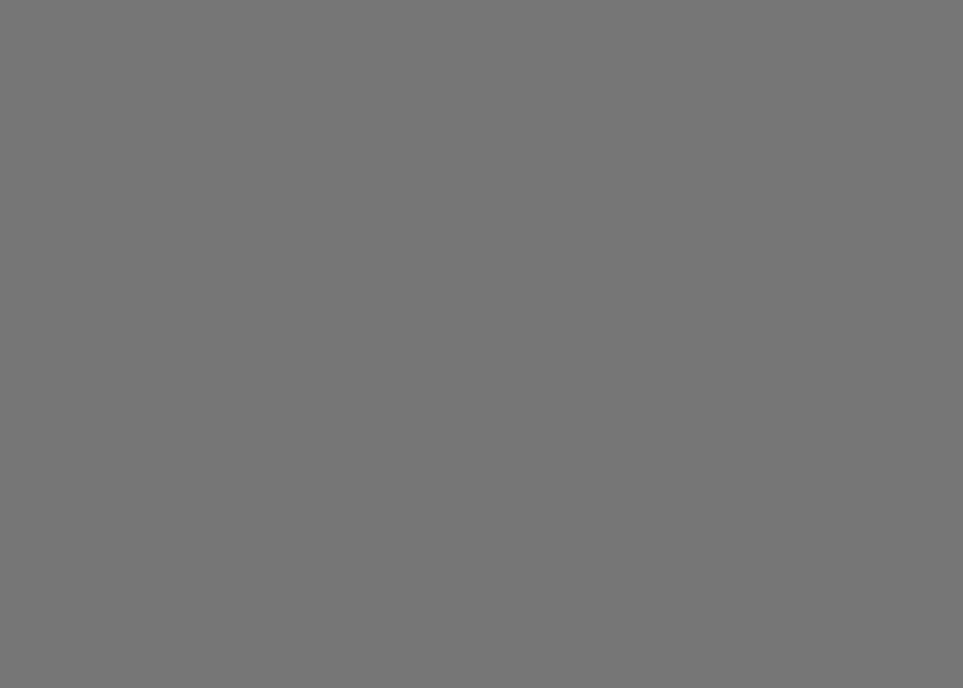
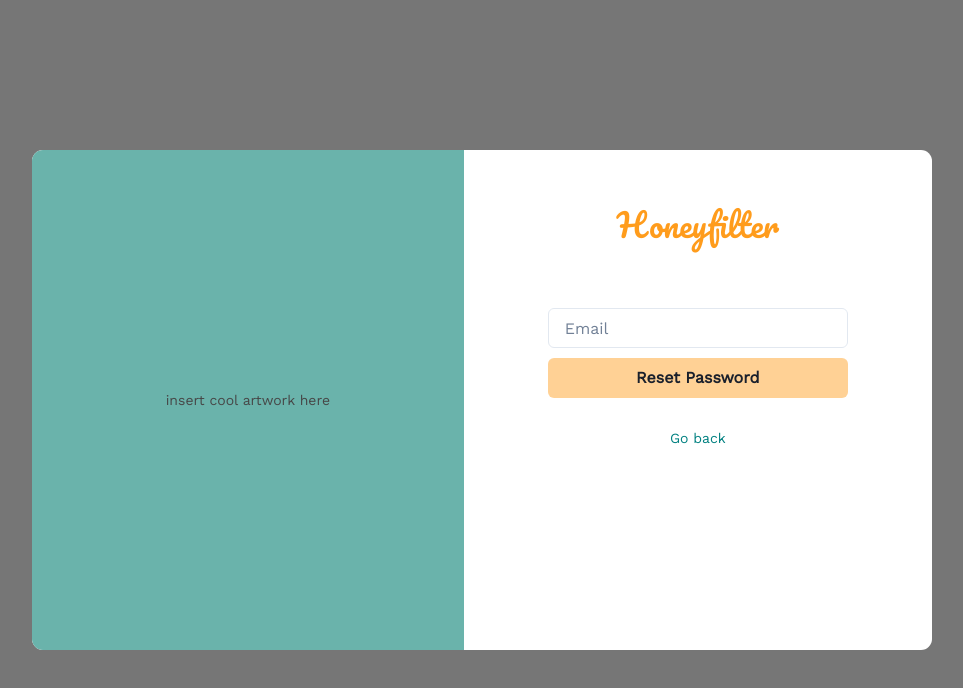
Before and after one commit to Rohitsamad/observant-ui, a React (Vite) app: page /reset in a window 1280 px wide. Before the commit this address had no page. Shown: the top 688 px of the page, without its empty margins (158-1121 px from the left). Built offline with nearby package versions, Linux system fonts and the light colour scheme.

Commit message:
Add ResetUI component

```diff
--- a/src/App.jsx
+++ b/src/App.jsx
@@ -7,7 +7,7 @@
 
 import Dashboard from './components/Dashboard';
 import Landing from './components/Landing';
-import AuthUI from './components/AuthUI';
+import Authenticate from './components/Authenticate';
 
 function App() {
   return (
@@ -15,8 +15,9 @@
       <Routes>
         <Route exact path="/" element={<Landing />} />
         <Route path="dashboard" element={<Dashboard />} />
-        <Route path="login" element={<AuthUI renderPage="login" />} />
-        <Route path="signup" element={<AuthUI renderPage="signup" />} />
+        <Route path="login" element={<Authenticate renderPage="login" />} />
+        <Route path="signup" element={<Authenticate renderPage="signup" />} />
+        <Route path="reset" element={<Authenticate renderPage="reset" />} />
       </Routes>
     </BrowserRouter>
   );
--- a/src/components/AuthUI/LoginUI.jsx
+++ b/src/components/Authenticate/LoginUI.jsx
@@ -8,10 +8,9 @@
 import UserService from '../../services/UserService';
 
 function LoginUI(props) {
-  const [exit, setExit] = useState(false);
+  let remember = false;
   const { pushPage } = props;
-  let remember = false;
-
+  const [exit, setExit] = useState();
   const navigate = useNavigate();
 
   const handleLogin = async (e) => {
@@ -24,7 +23,12 @@
 
   const gotoSignUp = async (e) => {
     e.preventDefault();
-    setExit(true);
+    setExit('signup');
+  };
+
+  const gotoReset = async (e) => {
+    e.preventDefault();
+    setExit('reset');
   };
 
   const onCheck = async (e) => {
@@ -35,8 +39,8 @@
   useEffect(() => {
     if (exit) {
       setTimeout(() => {
-        pushPage('signup');
-        navigate('/signup');
+        pushPage(exit);
+        navigate(`/${exit}`);
       }, 690);
     }
   }, [exit]);
@@ -49,7 +53,7 @@
         <Checkbox id="remember" size="sm" colorScheme="orange" onChange={onCheck}>Remember me</Checkbox>
         <Button className="btn-primary" width="100%" type="submit">Login</Button>
       </form>
-      <button className="btn-text" type="button">Forgot password?</button>
+      <button className="btn-text" type="button" onClick={gotoReset}>Forgot password?</button>
       <p>
         Need an account?
         {' '}
--- /dev/null
+++ b/src/components/Authenticate/ResetUI.jsx
@@ -0,0 +1,45 @@
+import { useEffect, useState } from 'react';
+import { useNavigate } from 'react-router-dom';
+import PropTypes from 'prop-types';
+import {
+  Button, Input, Flex,
+} from '@chakra-ui/react';
+
+function ResetUI(props) {
+  const { pushPage } = props;
+  const [exit, setExit] = useState();
+  const navigate = useNavigate();
+
+  const handleReset = async (e) => {
+    e.preventDefault();
+  };
+
+  const gotoLogin = async (e) => {
+    e.preventDefault();
+    setExit('login');
+  };
+
+  useEffect(() => {
+    if (exit) {
+      setTimeout(() => {
+        pushPage(exit);
+        navigate(`/${exit}`);
+      }, 690);
+    }
+  }, [exit]);
+
+  return (
+    <Flex className={exit ? 'slide-out' : 'slide-in'}>
+      <form className="credentials-form" autoComplete="off" onSubmit={handleReset}>
+        <Input id="email" type="email" placeholder="Email" />
+        <Button className="btn-primary" width="100%" type="submit">Reset Password</Button>
+      </form>
+      <button className="btn-text" type="button" onClick={gotoLogin}>Go back</button>
+    </Flex>
+  );
+}
+ResetUI.propTypes = {
+  pushPage: PropTypes.func.isRequired,
+};
+
+export default ResetUI;
--- a/src/components/AuthUI/SignUpUI.jsx
+++ b/src/components/Authenticate/SignUpUI.jsx
@@ -6,8 +6,8 @@
 import UserService from '../../services/UserService';
 
 function SignUpUI(props) {
+  const { pushPage } = props;
   const [exit, setExit] = useState(false);
-  const { pushPage } = props;
   const navigate = useNavigate();
 
   const handleSignUp = async (e) => {
@@ -21,14 +21,14 @@
 
   const gotoLogin = async (e) => {
     e.preventDefault();
-    setExit(true);
+    setExit('login');
   };
 
   useEffect(() => {
     if (exit) {
       setTimeout(() => {
-        pushPage('login');
-        navigate('/login');
+        pushPage(exit);
+        navigate(`/${exit}`);
       }, 690);
     }
   }, [exit]);
--- a/src/components/AuthUI/index.jsx
+++ b/src/components/Authenticate/index.jsx
@@ -6,9 +6,10 @@
 
 import LoginUI from './LoginUI';
 import SignUpUI from './SignUpUI';
+import ResetUI from './ResetUI';
 import './style.css';
 
-function AuthUI(props) {
+function Authenticate(props) {
   const { renderPage } = props;
   const [page, setPage] = useState([renderPage]);
 
@@ -29,12 +30,14 @@
       </Container>
       <Container className="credentials" p="50px" maxW="100%" centerContent>
         <h1 className="title-name">Honeyfilter</h1>
-        <Container overflow="hidden">
+        <Container overflow="hidden" h="100%">
           {
             page && page.map((pageName) => (
-              pageName === 'login'
-                ? <LoginUI key="login" pushPage={pushPage} />
-                : pageName === 'signup' && <SignUpUI key="signup" pushPage={pushPage} />
+              {
+                login: <LoginUI key="login" pushPage={pushPage} />,
+                signup: <SignUpUI key="signup" pushPage={pushPage} />,
+                reset: <ResetUI key="reset" pushPage={pushPage} />,
+              }[pageName]
             ))
           }
         </Container>
@@ -42,8 +45,8 @@
     </Flex>
   );
 }
-AuthUI.propTypes = {
+Authenticate.propTypes = {
   renderPage: PropTypes.string.isRequired,
 };
 
-export default AuthUI;
+export default Authenticate;
```
Also changed, not shown: src/components/Authenticate/style.css (renamed from src/components/AuthUI/style.css).
